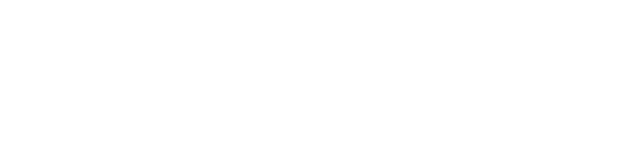
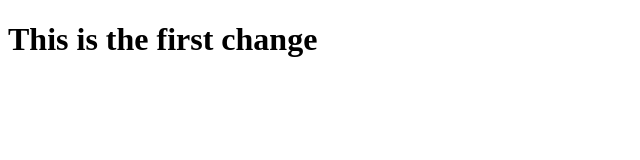
Before and after one commit to chatt33/chattsWebsite, a plain HTML site: page index.html in a window 1280 px wide. Shown: the whole page, without its empty margins (0-640 px from the left). Drawn offline with Linux system fonts and the light colour scheme.

Commit message:
this was an update

```diff
--- a/index.html
+++ b/index.html
@@ -6,6 +6,6 @@
     <title>Document</title>
 </head>
 <body>
-
+    <h1>This is the first change</h1>
 </body>
 </html>
```
